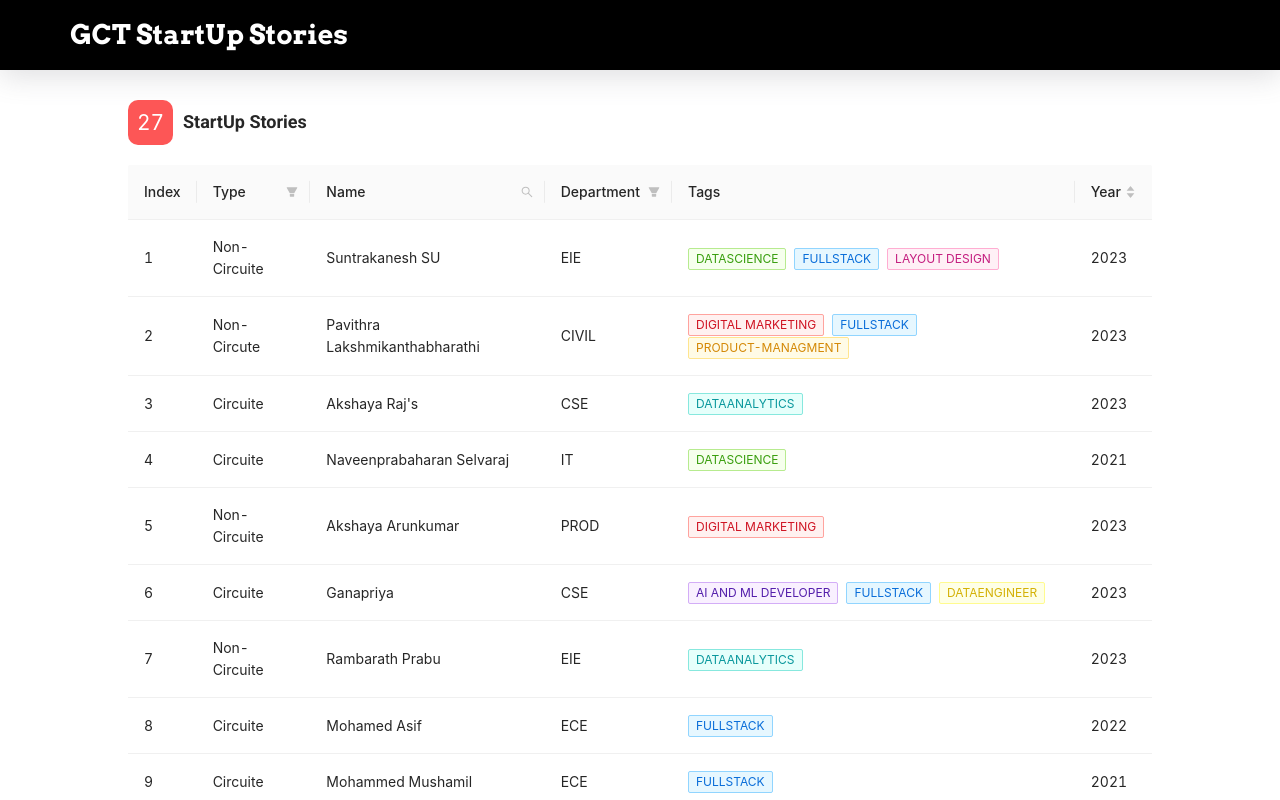
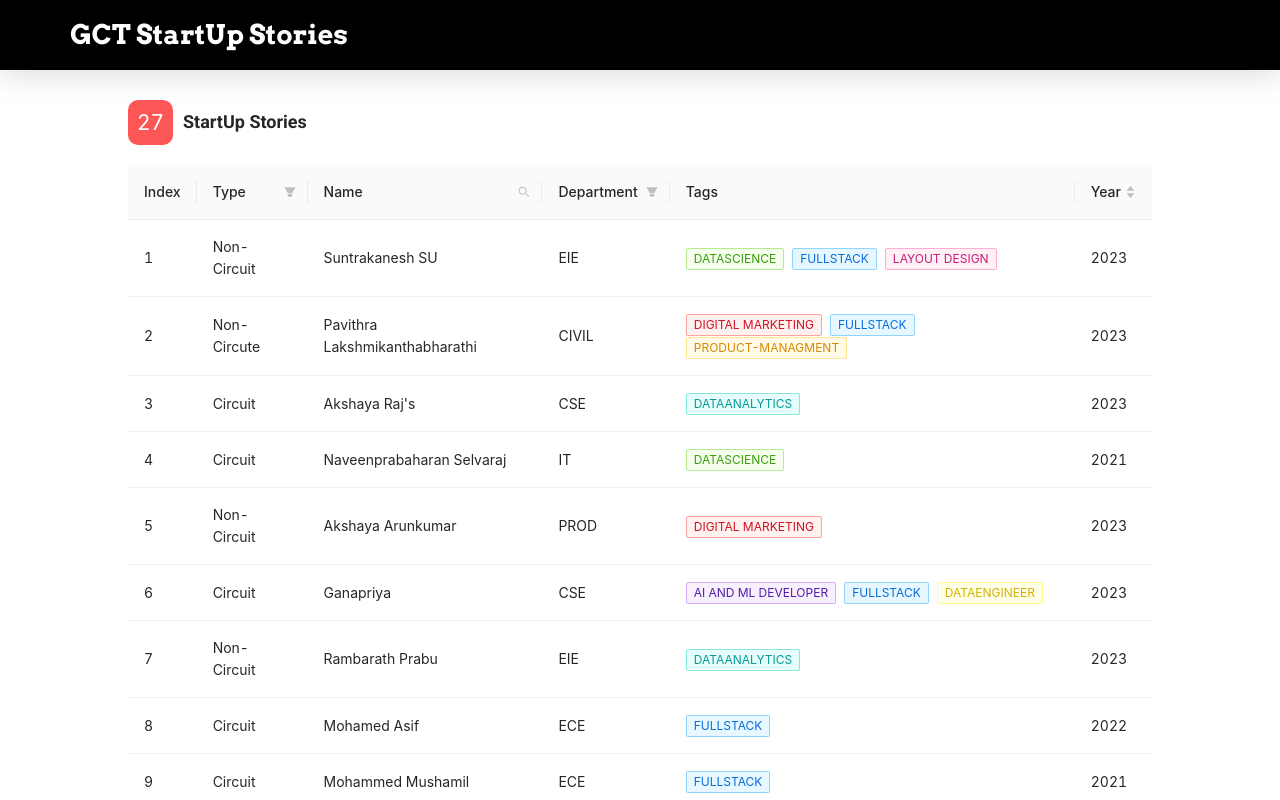
Before and after one commit to jeremyasirwaad/Startup-stories, a React (Create React App) app: page / in a window 1280 px wide. Shown: the top 800 px of the page. Built offline with nearby package versions, Linux system fonts and the light colour scheme.

Commit message:
spelling

```diff
--- a/src/Table.js
+++ b/src/Table.js
@@ -121,12 +121,12 @@ export const Table1 = () => {
 			key: "type",
 			filters: [
 				{
-					text: "Circuite",
-					value: "Circuite"
+					text: "Circuit",
+					value: "Circuit"
 				},
 				{
-					text: "Non-Circuite",
-					value: "Non-Circuite"
+					text: "Non-Circuit",
+					value: "Non-Circuit"
 				}
 			],
 			onFilter: (value, record) => record.type === value
--- a/src/datanew.json
+++ b/src/datanew.json
@@ -1,7 +1,7 @@
 [
   {
     "id":"1",
-    "type": "Non-Circuite",
+    "type": "Non-Circuit",
     "name": "Suntrakanesh SU",
     "year": 2023,
     "department": "EIE",
@@ -22,7 +22,7 @@
   },
   {
     "id":"3",
-    "type": "Circuite",
+    "type": "Circuit",
     "name": "Akshaya Raj's",
     "year": 2023,
     "department": "CSE",
@@ -32,7 +32,7 @@
   },
   {
     "id":"4",
-    "type": "Circuite",
+    "type": "Circuit",
     "name": "Naveenprabaharan Selvaraj",
     "year": "2021",
     "department": "IT",
@@ -42,7 +42,7 @@
   },
   {
     "id":"5",
-    "type": "Non-Circuite",
+    "type": "Non-Circuit",
     "name": "Akshaya Arunkumar",
     "year": 2023,
     "department": "PROD",
@@ -52,7 +52,7 @@
   },
   {
     "id":"6",
-    "type": "Circuite",
+    "type": "Circuit",
     "name": "Ganapriya",
     "year": 2023,
     "department": "CSE",
@@ -62,7 +62,7 @@
   },
   {
     "id":"7",
-    "type": "Non-Circuite",
+    "type": "Non-Circuit",
     "name": "Rambarath Prabu",
     "year": 2023,
     "department": "EIE",
@@ -72,7 +72,7 @@
   },
   {
     "id":"8",
-    "type": "Circuite",
+    "type": "Circuit",
     "name": "Mohamed Asif",
     "year": 2022,
     "department": "ECE",
@@ -82,7 +82,7 @@
   },
   {
     "id":"9",
-    "type": "Circuite",
+    "type": "Circuit",
     "name": "Mohammed Mushamil",
     "year": 2021,
     "department": "ECE",
@@ -92,7 +92,7 @@
   },
   {
     "id":"10",
-    "type": "Non-Circuite",
+    "type": "Non-Circuit",
     "name": "Valli Nayagam",
     "year": 2021,
     "department": "PROD",
@@ -102,7 +102,7 @@
   },
   {
     "id":"11",
-    "type": "Non-Circuite",
+    "type": "Non-Circuit",
     "name": "DhodRaj",
     "year": 2022,
     "department": "EIE",
@@ -112,7 +112,7 @@
   },
   {
     "id":"12",
-    "type": "Non-Circuite",
+    "type": "Non-Circuit",
     "name": "Raja G",
     "year": 2020,
     "department": "MECH",
@@ -122,7 +122,7 @@
   },
   {
     "id":"13",
-    "type": "Non-Circuite",
+    "type": "Non-Circuit",
     "name": "Annamalai",
     "year": 2022,
     "department": "EIE",
@@ -132,7 +132,7 @@
   },
   {
     "id":"14",
-    "type": "Non-Circuite",
+    "type": "Non-Circuit",
     "name": "Arun Kumar",
     "year": 2017,
     "department": "PROD",
@@ -142,7 +142,7 @@
   },
   {
     "id":"15",
-    "type": "Circuite",
+    "type": "Circuit",
     "name": "Jeremy Asirwaad",
     "year": 2022,
     "department": "IT",
@@ -152,7 +152,7 @@
   },
   {
     "id":"16",
-    "type": "Circuite",
+    "type": "Circuit",
     "name": "Raghav Jindal",
     "year": 2022,
     "department": "IT",
@@ -162,7 +162,7 @@
   },
   {
     "id":"17",
-    "type": "Non-Circuite",
+    "type": "Non-Circuit",
     "name": "Akash Pavan",
     "year": 2020,
     "department": "MECH",
@@ -172,7 +172,7 @@
   },
   {
     "id":"18",
-    "type": "Non-Circuite",
+    "type": "Non-Circuit",
     "name": "Panneer Selvam",
     "year": 2020,
     "department": "MECH",
@@ -182,7 +182,7 @@
   },
   {
     "id":"19",
-    "type": "Non-Circuite",
+    "type": "Non-Circuit",
     "name": "YOKESH K S",
     "year": 2021,
     "department": "M.E",
@@ -192,7 +192,7 @@
   },
   {
     "id":"20",
-    "type": "Circuite",
+    "type": "Circuit",
     "name": "Jayapriya",
     "year": 2023,
     "department": "IT",
@@ -202,7 +202,7 @@
   },
   {
     "id":"21",
-    "type": "Non-Circuite",
+    "type": "Non-Circuit",
     "name": "Varshini",
     "year": 2021,
     "department": "EIE",
@@ -212,7 +212,7 @@
   },
   {
     "id":"22",
-    "type": "Circuite",
+    "type": "Circuit",
     "name": "Shanavas",
     "year": 2023,
     "department": "IT",
@@ -222,7 +222,7 @@
   },
   {
     "id":"23",
-    "type": "Non-Circuite",
+    "type": "Non-Circuit",
     "name": "Logeshwaran",
     "year": 2021,
     "department": "EIE",
@@ -232,7 +232,7 @@
   },
   {
     "id":"24",
-    "type": "Circuite",
+    "type": "Circuit",
     "name": "Vishal Pranav",
     "year": 2021,
     "department": "IT",
@@ -242,7 +242,7 @@
   },
   {
     "id":"25",
-    "type": "Circuite",
+    "type": "Circuit",
     "name": "Tamilarasu Vengatachalam",
     "year": 2023,
     "department": "IT",
@@ -252,7 +252,7 @@
   },
   {
     "id":"26",
-    "type": "Non-Circuite",
+    "type": "Non-Circuit",
     "name": "Dineshprabhu Jagatheeswaran",
     "year": 2022,
     "department": "EIE",
@@ -262,7 +262,7 @@
   },
   {
     "id":"27",
-    "type": "Non-Circuite",
+    "type": "Non-Circuit",
     "name": "Yasholekha Rajasekhar's",
     "year": 2023,
     "department": "EIE",
```
